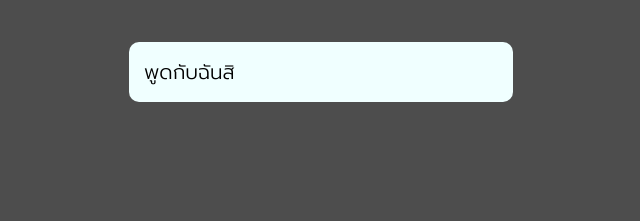
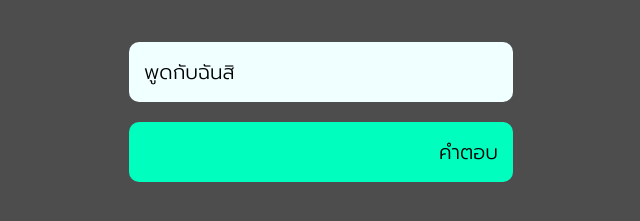
Before and after one commit to MxMhx/smilefriend, a plain HTML site: page index.html in a window 1280 px wide. Shown: the part 253-474 px from the top of the page, without its empty margins (319-959 px from the left). Drawn offline with Linux system fonts and the light colour scheme.

Commit message:
second commit

```diff
--- a/index.html
+++ b/index.html
@@ -14,8 +14,11 @@
             <h1>Smile<br>Friend</h1>
         </div>
 
+        <div class="speak">
+            <p>พูดกับฉันสิ</p>
+        </div>
         <div class="reply">
-            <p>พูดกับฉันสิ</p>
+            <p>คำตอบ</p>
 
         </div>
    </div>
--- a/main.js
+++ b/main.js
@@ -1,4 +1,5 @@
 let text = document.querySelector('.reply')
+let speech = document.querySelector('.speak')
 
 const recognition = new webkitSpeechRecognition()
 recognition.lang = 'th-TH'
@@ -18,6 +19,8 @@ recognition.addEventListener('end', () => {
     recognition.start();
 })
 
+
+//ฟังเสียง
 recognition.addEventListener('result', function (event) {
     const texts = Array.from(event.results)
         .map(result => result[0])
@@ -25,6 +28,8 @@ recognition.addEventListener('result', function (event) {
         .join(' ');
 
     console.log(texts);
+    speech.innerText = texts;
+
 
     //ทักทาย
     let greetingword = ['สวัสดี', 'ว่าไง', 'หวัดดี', 'ดีจ้า', 'ฮัลโหล','Smile','smile'];
--- a/style.css
+++ b/style.css
@@ -17,6 +17,20 @@ h1{
     margin-bottom: 45px;
 }
 .reply{
+    text-align: right;
+    color: black;
+    font-family: 'Prompt', sans-serif;
+    background-color: rgb(0, 255, 191);
+    width: 30%;
+    border-radius: 10px;
+    padding: 15px;
+    margin-left: auto;
+    margin-right: auto;
+    margin-top: 20px;
+    font-size: 20px;
+}
+
+.speak {
     text-align: left;
     color: black;
     font-family: 'Prompt', sans-serif;
@@ -28,6 +42,3 @@ h1{
     margin-right: auto;
     font-size: 20px;
 }
-.click{
-    color: white;
-}
```
